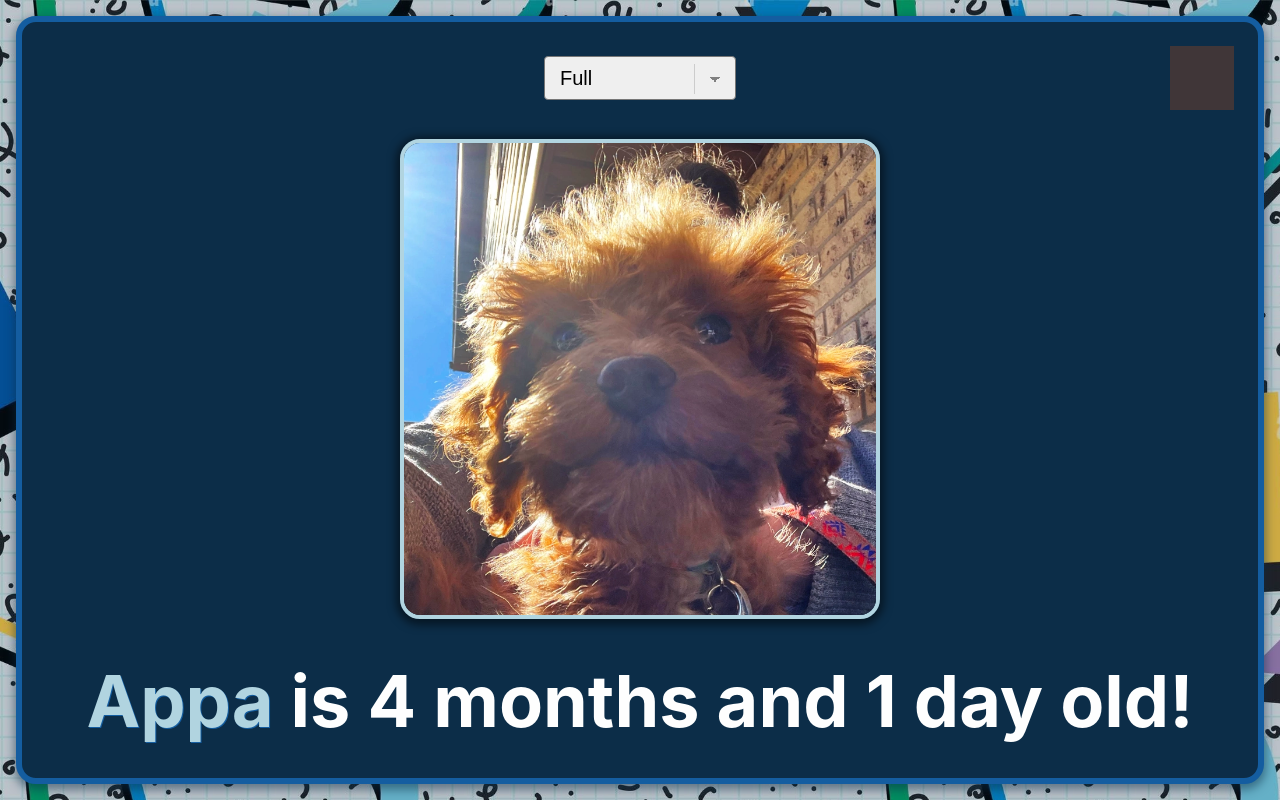
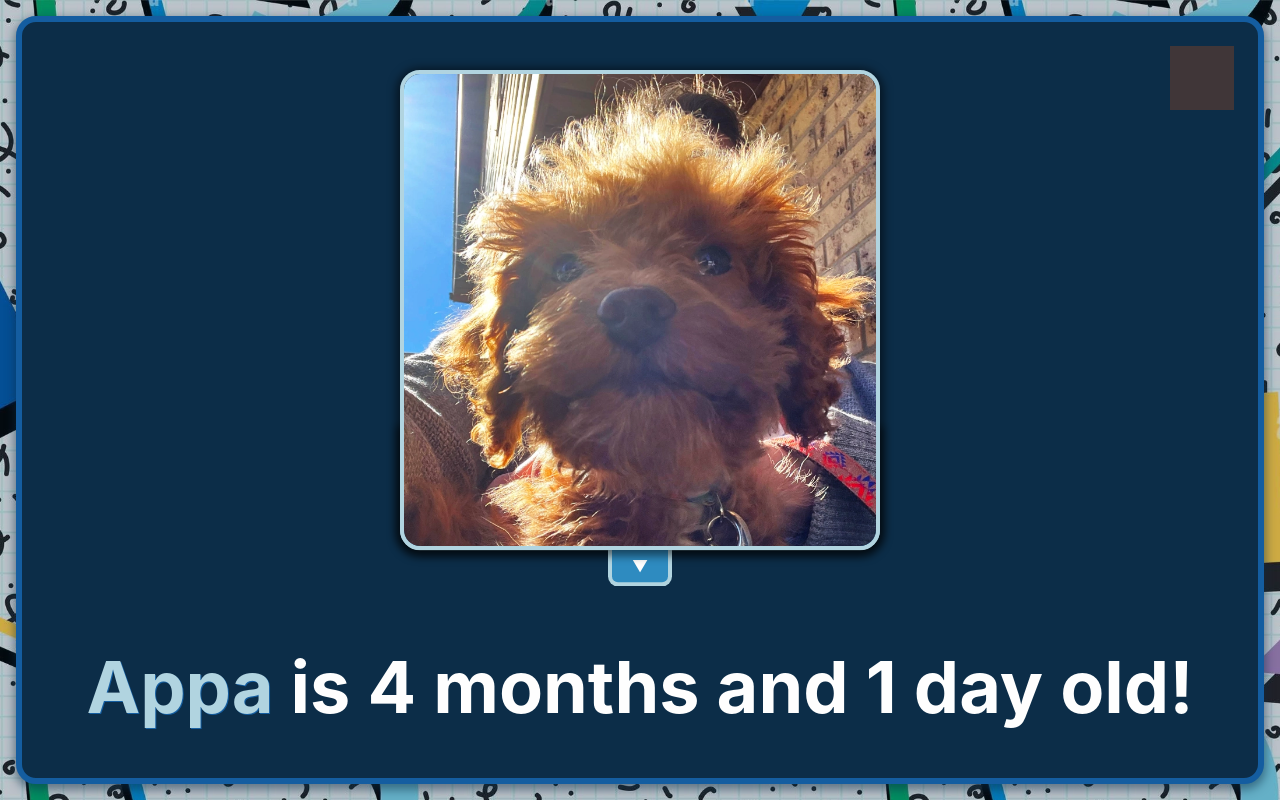
Before and after one commit to joshdelgado/appa-the-dog, a React (Create React App) app: page / in a window 1280 px wide. Built offline with nearby package versions, Linux system fonts and the light colour scheme; grey boxes are pictures that could not be loaded.

Commit message:
Moved select into a drawer

```diff
--- a/src/App.tsx
+++ b/src/App.tsx
@@ -12,6 +12,7 @@ import { SelectOption } from './classes/select-option';
 export default function App() {
 	const [isPartyTime, setIsPartyTime] = useState(false);
 	const [selectedOption, setSelectedOption] = useState(DisplayOptions.FULL);
+	const [isDrawerOpen, setDrawerOpen] = useState(false);
 
 	const togglePartyTime = () => {
 		setIsPartyTime(current => !current);
@@ -22,19 +23,31 @@ export default function App() {
 		setSelectedOption(option);
 	}
 
+	const handleToggle = () => {
+		setDrawerOpen(current => !current);
+	}
+
 	const ageOptions = setAgeOptions();
 
 	return (
 		<div className="app" style={{ backgroundImage: `url(${background})` }}>
 			<div className="app__inner">
 				<main className={`app__content ${isPartyTime ? 'app__content--party-time' : ''}`}>
-					<select className="app__select" onChange={handleSelect}>
-						{ageOptions.map((option) => (
-							<option value={option.value}>{option.label}</option>
-						))}
-					</select>
 					<img src={discoBall} className="app__party-time" alt="Party Time" onClick={togglePartyTime} />
-					<img src={appa} className="appa-picture" alt="Appa The Dog" />
+					<div className="appa-wrap">
+						<img src={appa} className="appa-picture" alt="Appa The Dog" />
+						<div className={`appa-wrap__drawer ${isDrawerOpen ? 'appa-wrap__drawer--open' : ''}`}>
+							<label>Age Display</label>
+							<select className="app__select" onChange={handleSelect}>
+								{ageOptions.map((option) => (
+									<option value={option.value}>{option.label}</option>
+								))}
+							</select>
+							<div className="appa-wrap__toggle" onClick={handleToggle}>
+								<span>▼</span>
+							</div>
+						</div>
+					</div>
 					<Age selectedOption={selectedOption}></Age>
 				</main>
 			</div>
--- a/src/assets/styles/app.scss
+++ b/src/assets/styles/app.scss
@@ -120,6 +120,8 @@
 }
 
 .appa-picture {
+	position: relative;
+	z-index: 2;
 	height: 60vmin;
 	max-height: 610px;
 	pointer-events: none;
@@ -137,3 +139,64 @@
 		text-shadow: 1px 1px 0px var(--primary);
 	}
 }
+
+.appa-wrap {
+	position: relative;
+	z-index: 2;
+
+	&__drawer {
+		position: relative;
+		display: flex;
+		flex-direction: column;
+		justify-content: center;
+		align-items: center;
+		width: 100%;
+		margin: 0 auto -4.5rem;
+		padding: 1.5rem 1rem 1.25rem;
+		background-color: var(--secondary);
+		border: 4px solid var(--accent);
+		border-radius: 0 0 20px 20px;
+		transform: translateY(-103%);
+		z-index: 1;
+		box-shadow: 0px 2px 8px 4px #00000080;
+		transition: all 350ms ease;
+
+		label {
+			width: 12rem;
+			text-align: left;
+			margin-bottom: 6px;
+			text-indent: 4px;
+		}
+
+		&--open {
+			transform: translateY(-1rem);
+			margin-bottom: 0;
+
+			.appa-wrap__toggle span {
+				transform: rotate(180deg);
+				transform-origin: center;
+				line-height: 3rem;
+			}
+		}
+	}
+
+	&__toggle {
+		position: absolute;
+		left: calc(50% - 2rem);
+		bottom: -2.5rem;
+		height: 2.5rem;
+		width: 4rem;
+		background-color: var(--secondary);
+		border: 4px solid var(--accent);
+		border-top: none;
+		border-radius: 0 0 10px 10px;
+		cursor: pointer;
+
+		span {
+			display: inline-block;
+			height: 2.5rem;
+			line-height: 2.5rem;
+			transition: all 350ms ease;
+		}
+	}
+}
```
